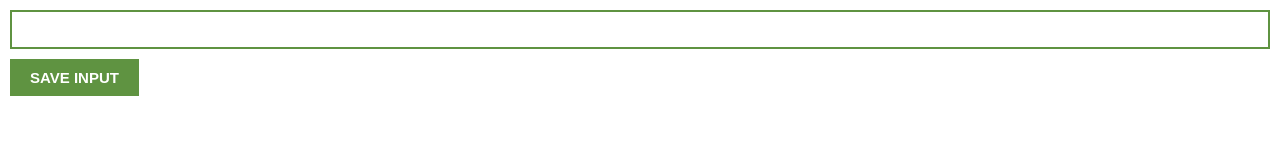
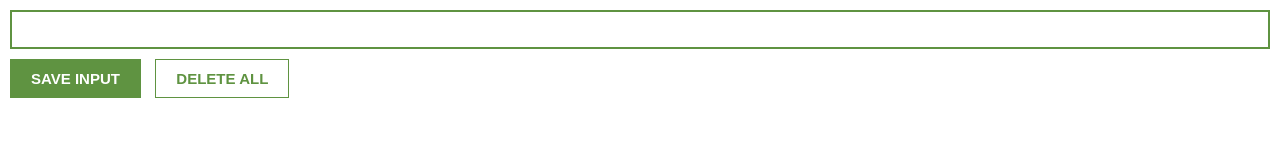
Before and after one commit to R-Antoni/chrome_extension, a browser extension: page index.html in a window 1280 px wide. Drawn offline with Linux system fonts and the light colour scheme.

Commit message:
Delete button

```diff
--- a/index.css
+++ b/index.css
@@ -2,25 +2,31 @@ body {
     margin: 0;
     padding: 10px;
     font-family: Arial, Helvetica, sans-serif;
-    min-width: 300px;
+    min-width: 400px;
 }
 
 input {
     width: 100%;
     box-sizing: border-box;
     border: 2px solid #5f9341;
-    border-color: #5f9341;
     padding: 10px;
 }
 
 button{
     background : #5f9341;
-    border: none;
+    border: 1px solid #5f9341;
     color: white;
     font-size: 15px;
     font-weight: bold;
     margin-top: 10px;
     padding: 10px 20px;
+}
+
+#delete-btn{
+    background: white;
+    color: #5f9341;
+    border: 1px solid #5f9341;
+    margin-left: 10px;
 }
 
 ul {
--- a/index.html
+++ b/index.html
@@ -12,6 +12,7 @@
     <div>
         <input type="text" id="input-el">
         <button id="input-btn">SAVE INPUT</button>
+        <button id="delete-btn">DELETE ALL</button>
     </div>
 
     <div>
--- a/index.js
+++ b/index.js
@@ -1,6 +1,7 @@
 const inputBtn = document.querySelector("#input-btn")
 const inputEl = document.querySelector("#input-el")
 const listEl = document.querySelector("#ul-el")
+const deleteBtn = document.querySelector("#delete-btn")
 let myLeads = []
 let localLeads = JSON.parse(localStorage.getItem("myLeads"))
 
@@ -23,3 +24,9 @@ function renderLeads(){
     }
     listEl.innerHTML = listItem
 }
+
+deleteBtn.addEventListener("dblclick", ()=>{
+    localStorage.clear();
+    myLeads = [];
+    renderLeads()
+})
```
